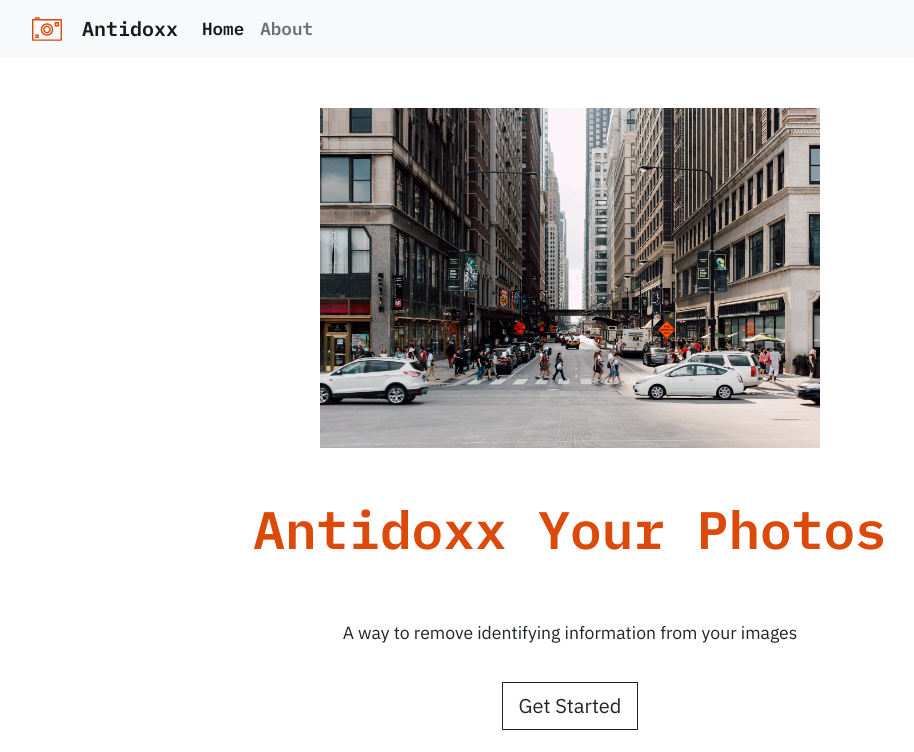
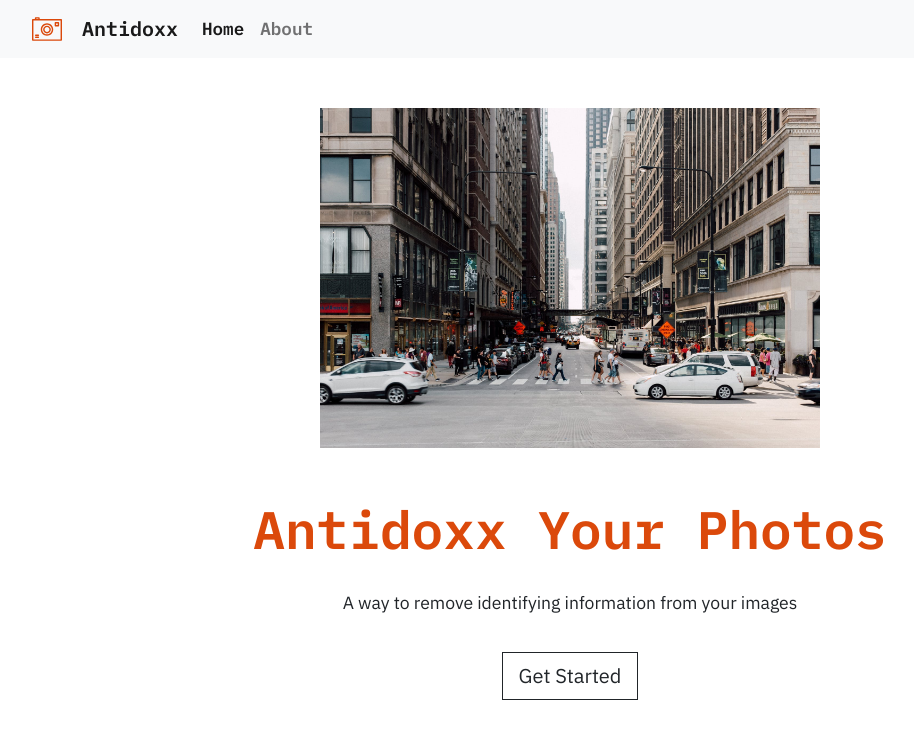
Before and after one commit to MiniHacks/MoreGeese, a React (Create React App) app: page / in a window 1280 px wide. Shown: the top 752 px of the page, without its empty margins (70-984 px from the left). Built offline with nearby package versions, Linux system fonts and the light colour scheme.

Commit message:
Adjust margins, seperate animate to component

```diff
--- a/src/App.tsx
+++ b/src/App.tsx
@@ -4,36 +4,13 @@ import { Outlet, Route, Routes, useLocation } from "react-router-dom";
 import Home from "./pages/home";
 import About from "./pages/about";
 import Navigation from "./components/navigation";
+import Animate from "./components/animate";
 
-// import { CSSTransition, TransitionGroup } from 'react-transition-group';
 import { AnimatePresence, motion } from "framer-motion";
 
 // import "./App.css";
 import "./styles/page.css";
 import "./styles/fade.css"
-
-// does funky transition
-export const Animate: FC = () => {
-  return (
-    <motion.div
-      animate="in"
-      initial="initial"
-      exit="out"
-      variants={{
-        initial: { opacity: 0 },
-        in: { opacity: 1 },
-        out: { opacity: 0 }
-      }}
-      transition={{
-        type: "spring",
-        damping: 10,
-        stiffness: 40
-      }}
-    >
-      <Outlet />
-    </motion.div>
-  );
-};
 
 export const AnimateRoutes: FC = () => {
   const location = useLocation();
--- /dev/null
+++ b/src/components/animate.tsx
@@ -0,0 +1,28 @@
+import React, { FC } from "react";
+import {Outlet} from "react-router-dom";
+import { motion } from "framer-motion";
+
+
+const Animate: FC = () => {
+    return (
+      <motion.div
+        animate="in"
+        initial="initial"
+        exit="out"
+        variants={{
+          initial: { opacity: 0 },
+          in: { opacity: 1 },
+          out: { opacity: 0 }
+        }}
+        transition={{
+          type: "spring",
+          damping: 10,
+          stiffness: 40
+        }}
+      >
+        <Outlet />
+      </motion.div>
+    );
+  };
+
+  export default Animate;
--- a/src/styles/page.css
+++ b/src/styles/page.css
@@ -44,6 +44,10 @@ h1 {
     padding: 40px;
 }
 
+.title {
+    padding-bottom: 10px;
+}
+
 .upload {
     padding: 0 25%;
 }
```
